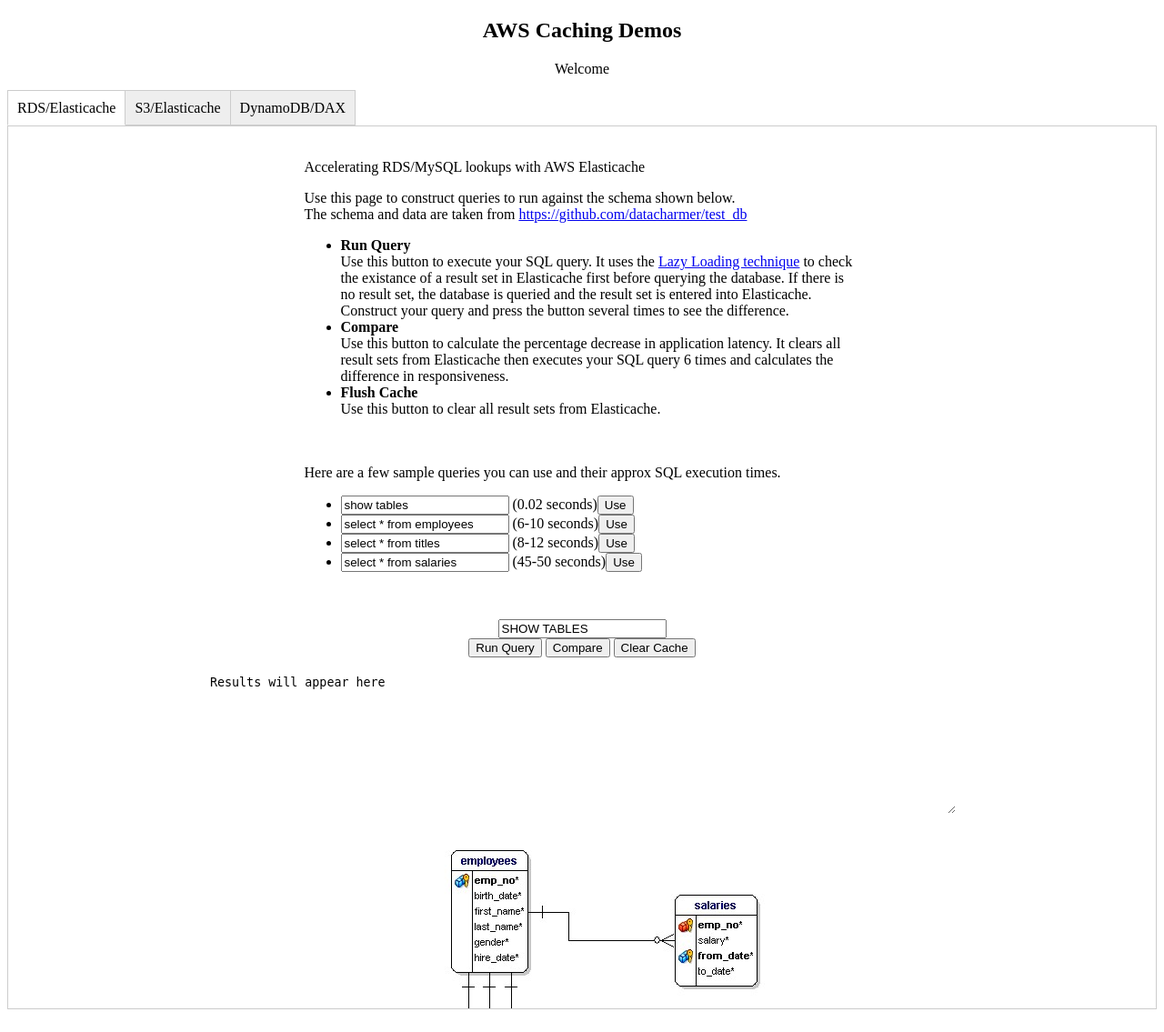
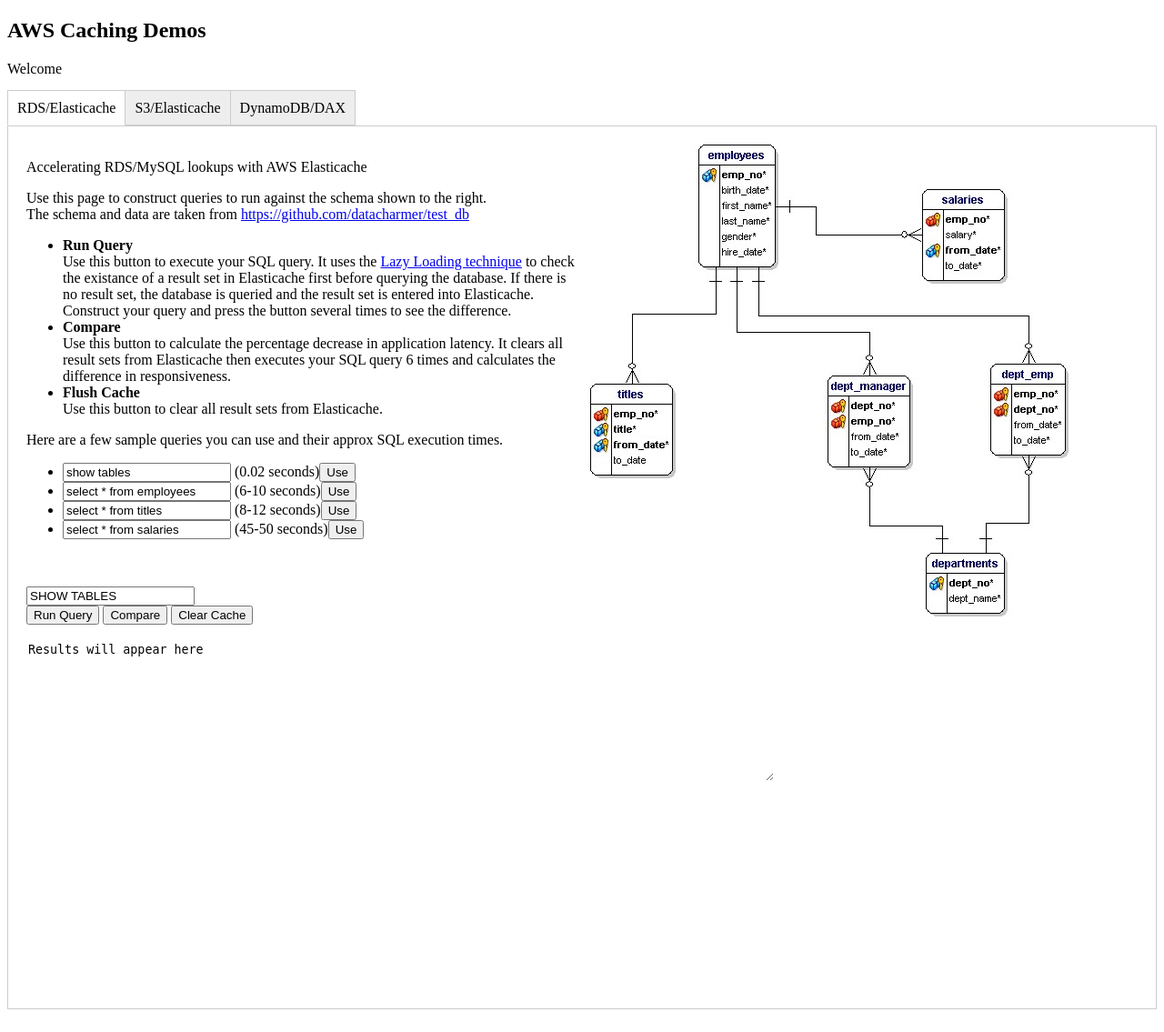
Before and after one commit to stuartbfox1972/aws-caching-demos, a Flask app: page / in a window 1280 px wide. Shown: the whole page at 91% size. Run offline with Flask 2, Linux system fonts and the light colour scheme.

Commit message:
Alter layout

```diff
--- a/demo/app/templates/index.html
+++ b/demo/app/templates/index.html
@@ -8,17 +8,18 @@
     <link rel="stylesheet" href="/static/aws-caching.css" />
   </head>
   <body>
-    <section id="tabs" align="center">
+    <section id="tabs" align="left">
       <h1 class="section-title h1">AWS Caching Demos</h1>
       Welcome
-      <div class="tabs" style="text-align:center">
+      <div class="tabs" >
         <div class="tab">
           <input type="radio" id="tab-1" name="tab-group-1" checked>
           <label for="tab-1">RDS/Elasticache</label>
           <div class="content">
-            <div class="instructions" style="text-align:left">
+            <div style="width: 100%; overflow: hidden;">
+              <div class="instructions" style="text-align:left width: 60%; float: left;">
                 <p>Accelerating RDS/MySQL lookups with AWS Elasticache</p>
-            Use this page to construct queries to run against the schema shown below.<br>
+                Use this page to construct queries to run against the schema shown to the right.<br>
                 The schema and data are taken from <a href="https://github.com/datacharmer/test_db">https://github.com/datacharmer/test_db</a>
                 <br>
                 <ul>
@@ -31,8 +32,6 @@
                 <li><b>Flush Cache</b></li>
                  Use this button to clear all result sets from Elasticache.
                 </ul>
-            <br>
-            <br>
                 Here are a few sample queries you can use and their approx SQL execution times.
                 <ul>
                   <li><input type="text" value="show tables" id="q1" readonly> (0.02 seconds)<button onclick="copyClip('q1')">Use</button></li>
@@ -42,15 +41,17 @@
                 </ul>
                 <br>
                 <br>
-            </div>
-            <div><input type="text" id="queryString" value="SHOW TABLES"></div>
+                <input type="text" id="queryString" value="SHOW TABLES"><br>
                 <button onclick="runQuery()">Run Query</button>
                 <button onclick="runCompare()">Compare</button>
                 <button onclick="flushCache()">Clear Cache</button>
                 <BR><BR>
-            <div><textarea id="responseID" readonly rows=10 cols=100 style="border: none">Results will appear here</textarea></div>
-            <BR><BR>
-            <div><img src="static/employees.jpg"></div>
+                <textarea id="responseID" readonly rows=10 cols=100 style="border: none">Results will appear here</textarea>
+              </div>
+              <div style="margin-left: 620px;">
+                <img src="static/employees.jpg">
+              </div>
+            </div>
           </div>
           <div id="image"> </div>
         </div>
```
Lines whose indentation alone changed are shown as unchanged.
